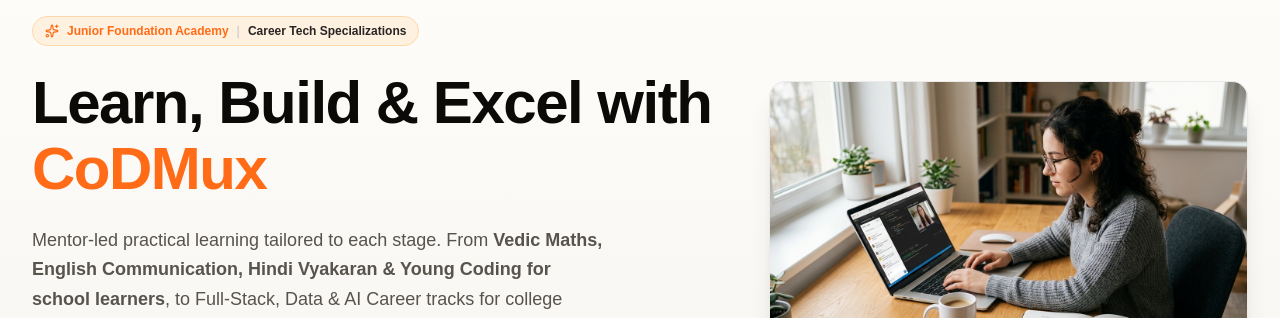
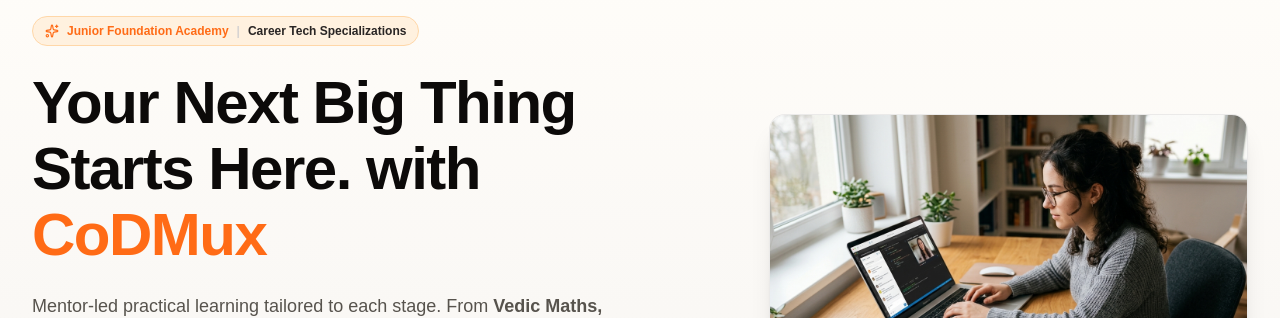
Before and after one commit to vin9415/CodMux_Website, a Next.js app: page / in a window 1280 px wide. Shown: the part 137-455 px from the top of the page. Built offline with nearby package versions, Linux system fonts and the light colour scheme; no server answers.

Commit message:
Update CoDMux branding and course catalogue

```diff
--- a/src/views/HomeView.tsx
+++ b/src/views/HomeView.tsx
@@ -85,7 +85,7 @@ export const HomeView: React.FC = () => {
 
               {/* Main Headline */}
               <h1 className="text-4xl sm:text-5xl lg:text-6xl font-extrabold text-stone-950 tracking-tight leading-[1.1] font-display">
-                Learn, Build &amp; Excel with{' '}
+                	Your Next Big Thing Starts Here. with{' '}
                 <span className="text-[#FF6B16]"> CoDMux </span>
               </h1>
 
```
